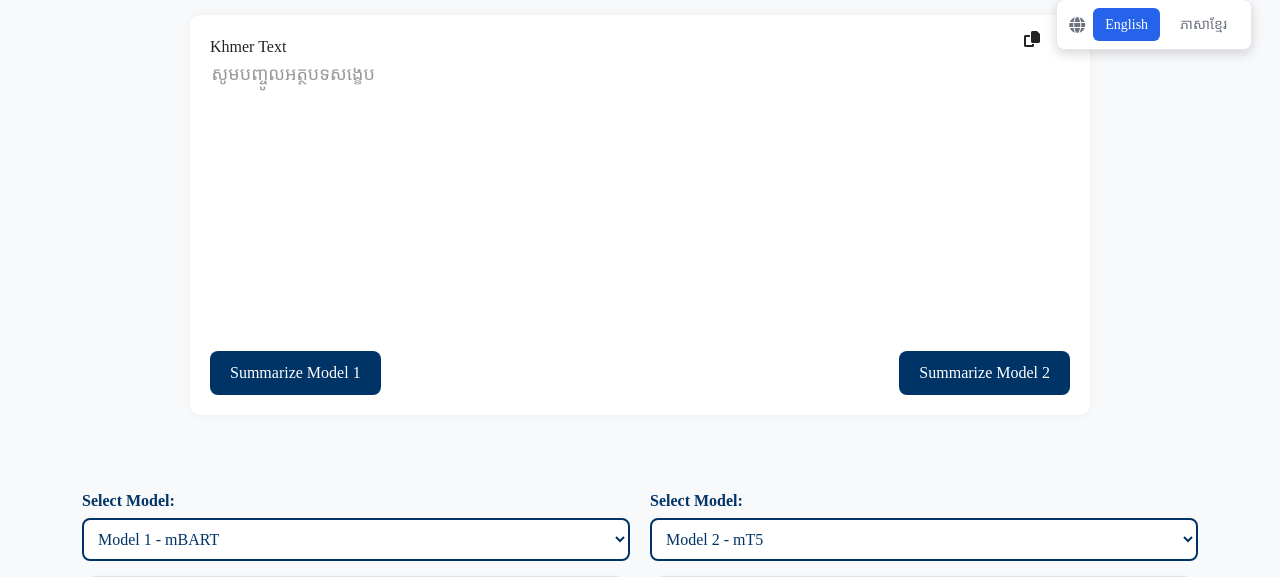
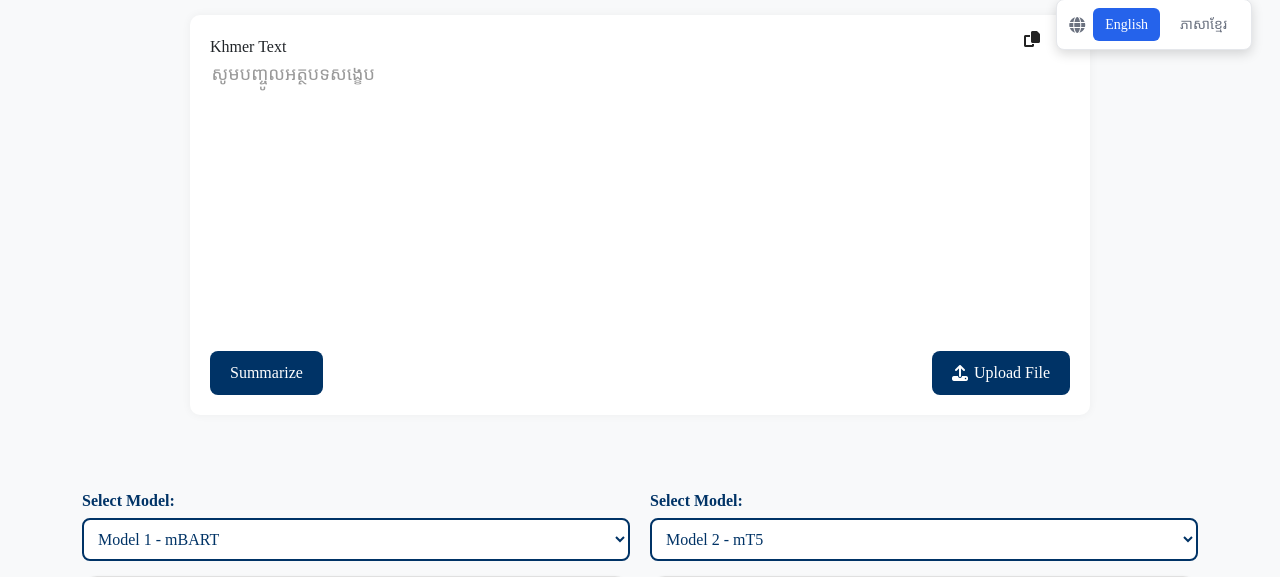
Before and after one commit to Sedtha-019/Khmer-Text-Summarization-, a Flask app: page /summarize_page in a window 1280 px wide. Shown: the part 109-686 px from the top of the page. Run offline with Flask 3, Linux system fonts and the light colour scheme; some libraries are stand-ins or nearby versions; some web fonts are replaced.

Commit message:
Add files via upload

```diff
--- a/templates/index.html
+++ b/templates/index.html
@@ -94,14 +94,7 @@
               <i class="fas fa-times"></i>
             </button>
           </div>
-          <button class="btn-summarize" onclick="summarizeText('model1', output1, timer1)">
-            <span data-lang="en" class="active">Summarize Model 1</span>
-            <span data-lang="km">សង្ខេប Model 1</span>
-          </button>
-          <button class="btn-summarize" onclick="summarizeText('model2', output2, timer2)">
-            <span data-lang="en" class="active">Summarize Model 2</span>
-            <span data-lang="km">សង្ខេប Model 2</span>
-          </button>
+          <button class="btn-summarize" onclick="summarizeText()"> <span data-lang="en" class="active">Summarize</span> <span data-lang="km">សង្ខេប</span> </button> <button class="btn-upload" onclick="uploadFile()"> <i class="fas fa-upload"></i> <span data-lang="en" class="active">Upload File</span> <span data-lang="km">ផ្ទុកឡើងឯកសារ</span> <input type="file" id="file-input" accept=".txt,.docx,.pdf" style="display: none" onchange="handleFileUpload(event)" /> </div>
         </div>
       </section>
 
```
